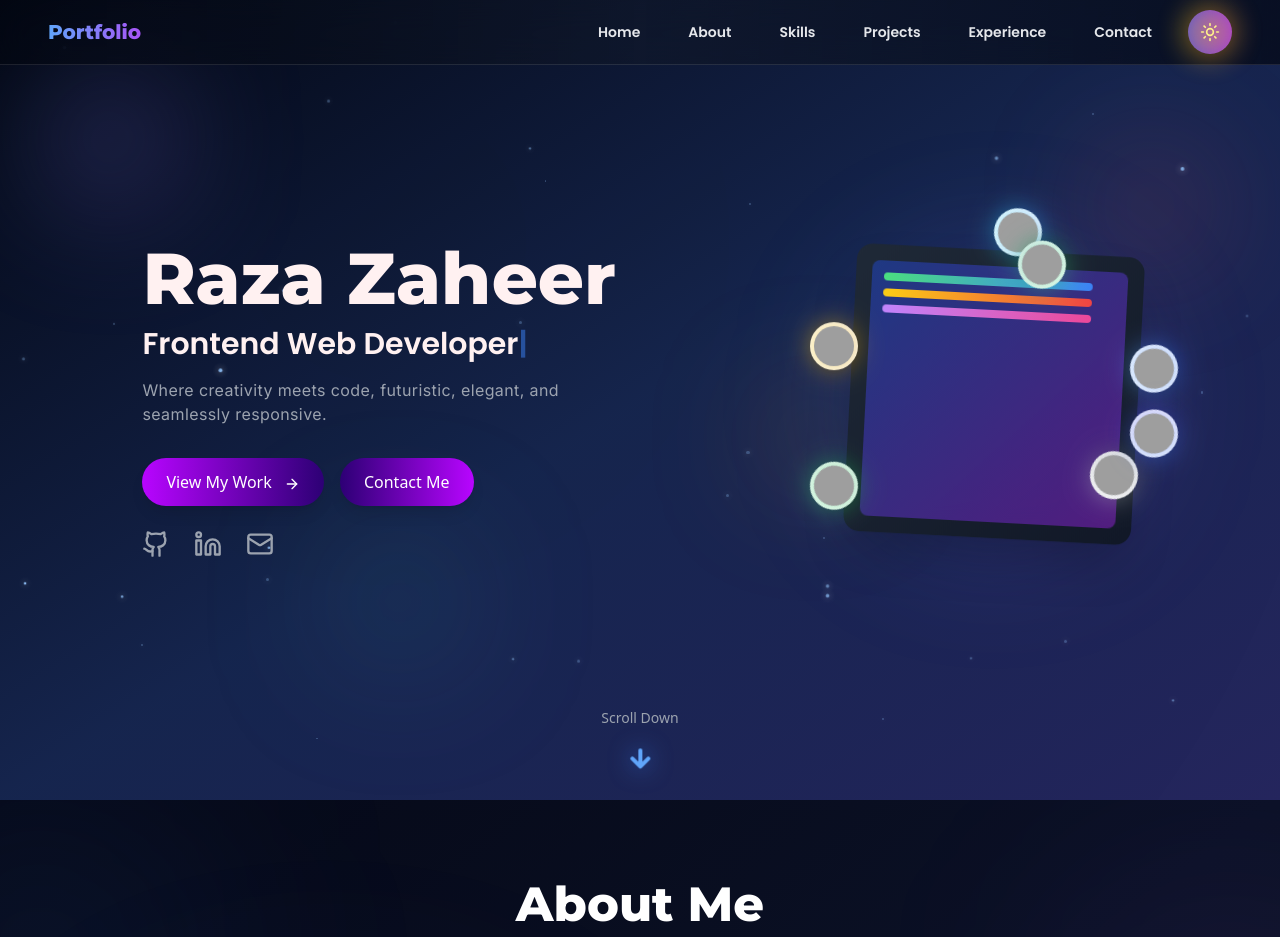
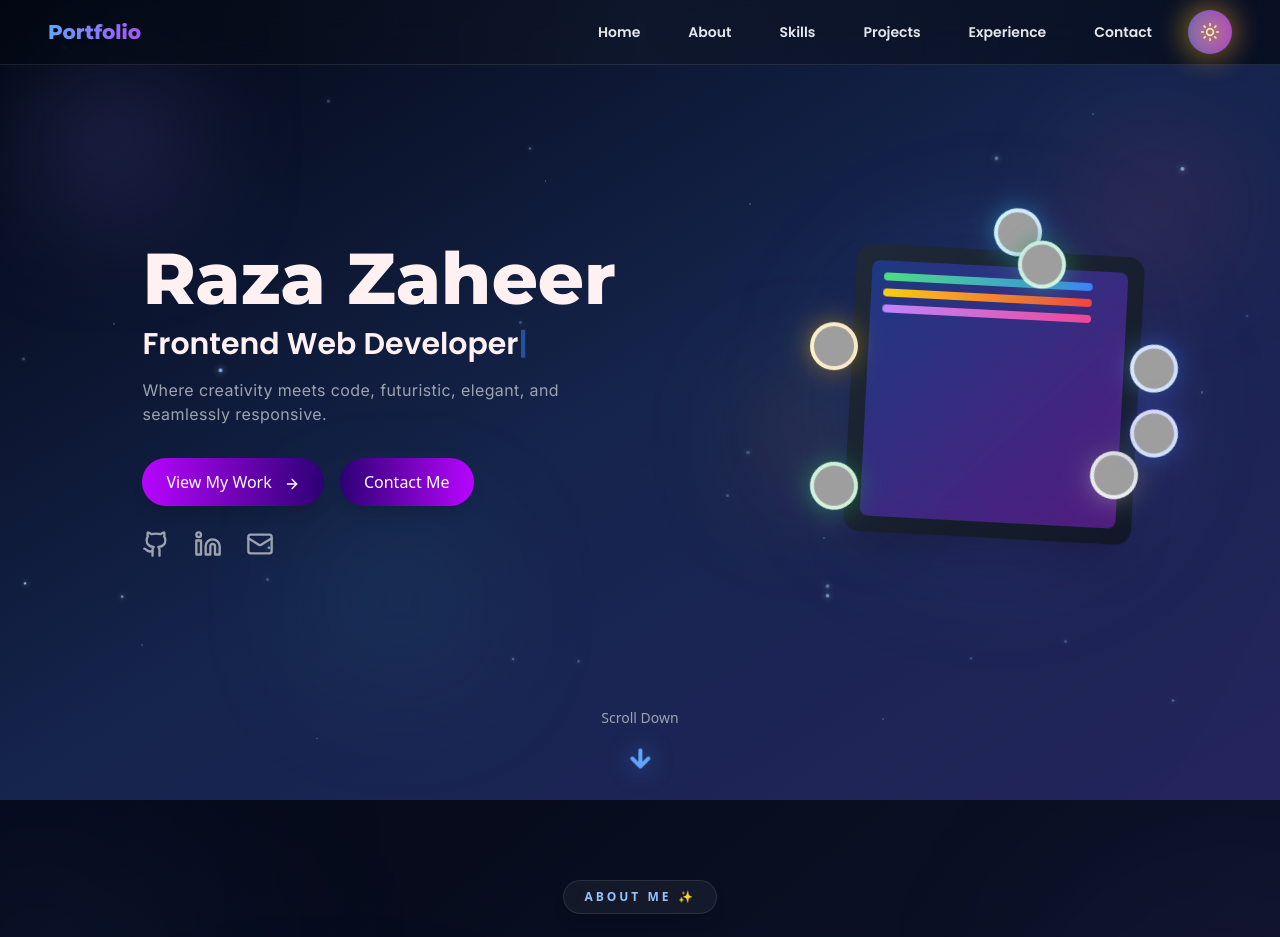
Before and after one commit to razazaheer12/Raza-Zaheer-Portfolio-WebDeveloper, a React (Vite) app: page / in a window 1280 px wide. Shown: the top 937 px of the page. Built offline with nearby package versions, Linux system fonts and the light colour scheme; grey boxes are pictures that could not be loaded.

Commit message:
Update About.tsx

```diff
--- a/src/components/About.tsx
+++ b/src/components/About.tsx
@@ -48,6 +48,12 @@ const About: React.FC = () => {
           variants={containerVariants}
           className="text-center mb-16"
         >
+          {/* Badge */}
+          <div className="inline-flex items-center rounded-full border border-blue-200 dark:border-white/10 bg-white/80 dark:bg-white/5 px-5 py-2 backdrop-blur-xl shadow-lg mb-5">
+            <span className="text-xs tracking-[3px] uppercase font-semibold text-blue-600 dark:text-blue-300">
+              ABOUT ME ✨
+            </span>
+          </div>
 
           {/* Animated Heading */}
           <h2
```
